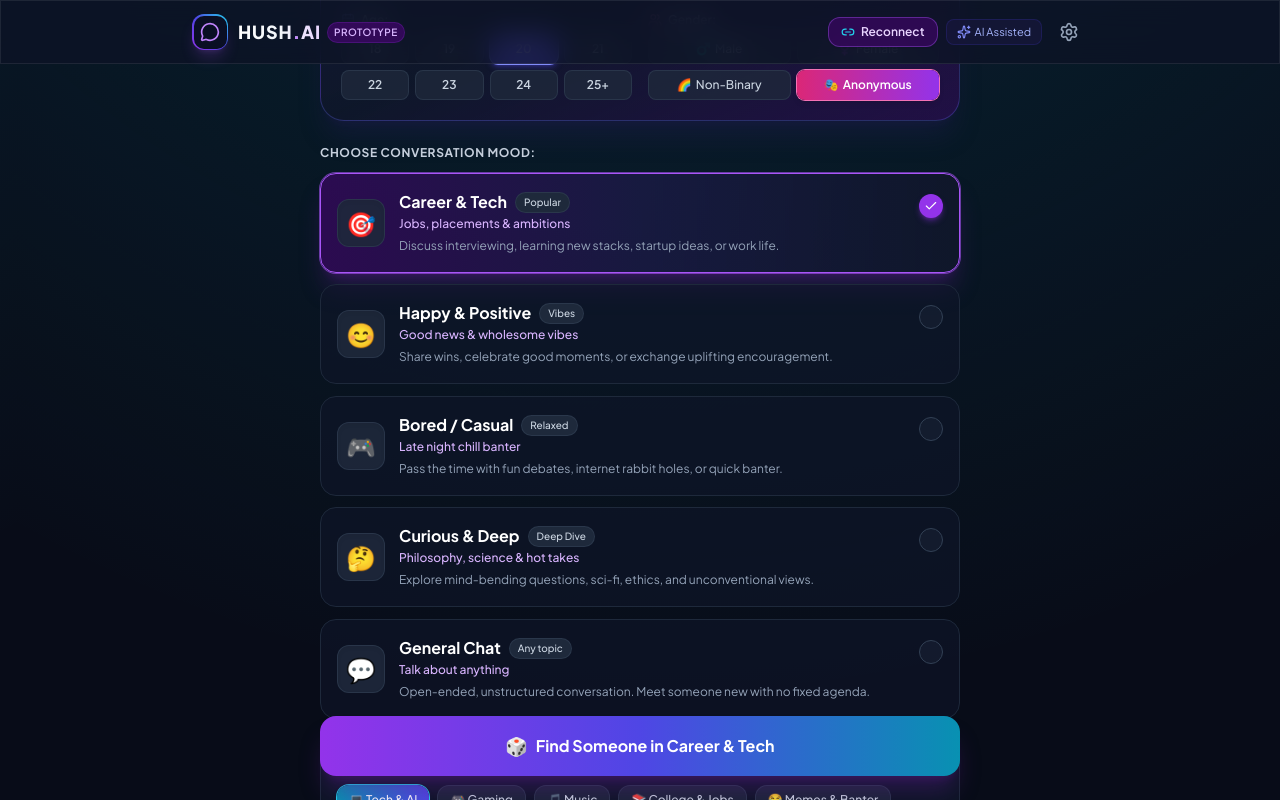
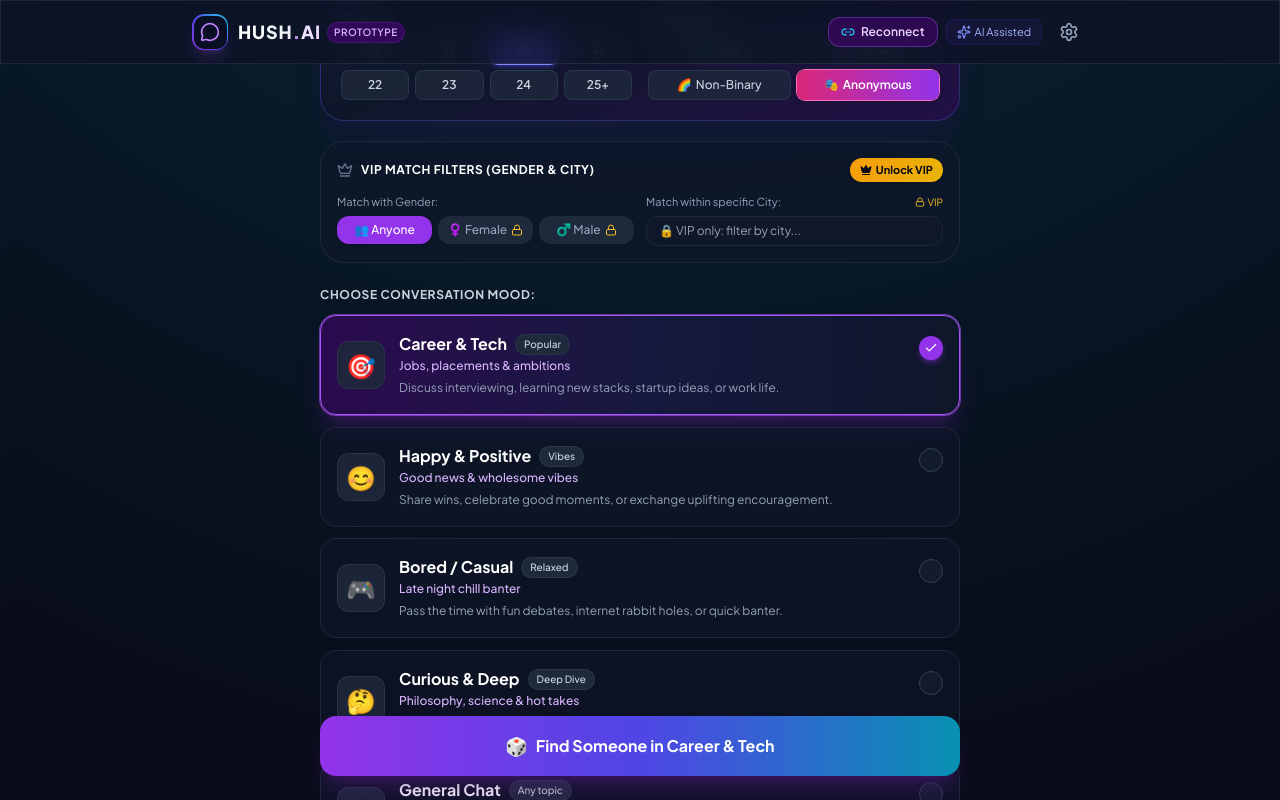
Before and after one commit to kushal3698/HUSH-AI, a React (Vite) app: page / in a window 1280 px wide. Both pictures are taken after a click on the button "Start Chatting". Shown: the part 410-1210 px from the top of the page. Built offline with nearby package versions, Linux system fonts and the light colour scheme; no server answers.

Commit message:
feat: HUSH VIP membership with Gender & City matching filters, instant priority queue, 1-click upgrade, and rewind skipped stranger (src/components/MoodSelectionScreen.tsx)

```diff
--- a/src/components/MoodSelectionScreen.tsx
+++ b/src/components/MoodSelectionScreen.tsx
@@ -1,5 +1,5 @@
 import React, { useState } from 'react';
-import { ArrowLeft, Check, Sparkles, MapPin, Calendar, Users, Link2 } from 'lucide-react';
+import { ArrowLeft, Check, Sparkles, MapPin, Calendar, Users, Link2, Crown, Lock } from 'lucide-react';
 import { MoodCategory, MoodId } from '../types';
 import { chatService } from '../services/chatService';
 
@@ -11,6 +11,7 @@ interface MoodSelectionScreenProps {
   ) => void;
   onBack: () => void;
   onOpenReconnect?: () => void;
+  onOpenVip?: () => void;
 }
 
 const MOODS: MoodCategory[] = [
@@ -90,14 +91,21 @@ export const MoodSelectionScreen: React.FC<MoodSelectionScreenProps> = ({
   onSelectMoodAndFind,
   onBack,
   onOpenReconnect,
+  onOpenVip
 }) => {
   const existingSession = chatService.getUserSession();
+  const isVip = chatService.isVip();
+  const initialVipFilters = chatService.getVipFilters();
 
   const [selectedMood, setSelectedMood] = useState<MoodId>('career');
   const [selectedInterests, setSelectedInterests] = useState<string[]>(['tech']);
   const [city, setCity] = useState<string>(existingSession.city || '');
   const [age, setAge] = useState<string>(existingSession.age ? String(existingSession.age) : '20');
   const [gender, setGender] = useState<string>(existingSession.gender || 'Anonymous');
+
+  // VIP Filter states
+  const [targetGender, setTargetGender] = useState<'female' | 'male' | 'any'>(initialVipFilters.targetGender || 'any');
+  const [targetCity, setTargetCity] = useState<string>(initialVipFilters.targetCity || '');
 
   const toggleInterest = (id: string) => {
     if (selectedInterests.includes(id)) {
@@ -109,9 +117,30 @@ export const MoodSelectionScreen: React.FC<MoodSelectionScreenProps> = ({
     }
   };
 
+  const handleGenderFilterChange = (filter: 'female' | 'male' | 'any') => {
+    if (!isVip && filter !== 'any') {
+      onOpenVip?.();
+      return;
+    }
+    setTargetGender(filter);
+    chatService.setVipFilters({ targetGender: filter, targetCity });
+  };
+
+  const handleTargetCityChange = (val: string) => {
+    if (!isVip && val.trim().length > 0) {
+      onOpenVip?.();
+      return;
+    }
+    setTargetCity(val);
+    chatService.setVipFilters({ targetGender, targetCity: val });
+  };
+
   const handleStartMatching = () => {
-    // Persist persona
+    // Persist persona and VIP filters
     chatService.updatePersona({ city, age, gender });
+    if (isVip) {
+      chatService.setVipFilters({ targetGender, targetCity });
+    }
     onSelectMoodAndFind(selectedMood, selectedInterests, { city, age, gender });
   };
 
@@ -153,7 +182,7 @@ export const MoodSelectionScreen: React.FC<MoodSelectionScreenProps> = ({
       </div>
 
       {/* 3D PERSONA CARD (City, Age, Gender) */}
-      <div className="mb-6 p-5 rounded-3xl bg-gradient-to-br from-indigo-950/60 via-slate-900/90 to-purple-950/50 border border-indigo-500/30 shadow-xl shadow-indigo-950/40 space-y-4 card-3d">
+      <div className="mb-5 p-5 rounded-3xl bg-gradient-to-br from-indigo-950/60 via-slate-900/90 to-purple-950/50 border border-indigo-500/30 shadow-xl shadow-indigo-950/40 space-y-4 card-3d">
         <div className="flex items-center justify-between">
           <div className="flex items-center space-x-2 text-sm font-bold text-white">
             <span className="text-lg">🌐</span>
@@ -244,6 +273,105 @@ export const MoodSelectionScreen: React.FC<MoodSelectionScreenProps> = ({
                 </button>
               ))}
             </div>
+          </div>
+        </div>
+      </div>
+
+      {/* 👑 VIP MATCH FILTERS SECTION */}
+      <div className={`mb-6 p-4 rounded-3xl border transition-all ${
+        isVip
+          ? 'bg-gradient-to-r from-amber-950/40 via-purple-950/40 to-slate-900 border-amber-500/50 shadow-lg shadow-amber-950/30'
+          : 'bg-slate-900/60 border-slate-800'
+      }`}>
+        <div className="flex items-center justify-between mb-3">
+          <div className="flex items-center space-x-2">
+            <Crown className={`w-4 h-4 ${isVip ? 'text-amber-400' : 'text-slate-500'}`} />
+            <span className="text-xs font-bold text-white uppercase tracking-wider">
+              VIP Match Filters (Gender & City)
+            </span>
+          </div>
+          {isVip ? (
+            <span className="text-[10px] font-bold uppercase tracking-wider px-2 py-0.5 rounded-full bg-amber-500/20 text-amber-300 border border-amber-500/40">
+              👑 VIP Active
+            </span>
+          ) : (
+            <button
+              onClick={onOpenVip}
+              className="text-[11px] font-bold px-2.5 py-1 rounded-xl bg-gradient-to-r from-amber-500 to-yellow-500 text-slate-950 shadow-md hover:scale-105 transition-all flex items-center space-x-1"
+            >
+              <Crown className="w-3 h-3 text-slate-950 fill-current" />
+              <span>Unlock VIP</span>
+            </button>
+          )}
+        </div>
+
+        <div className="grid grid-cols-1 sm:grid-cols-2 gap-3 text-xs">
+          {/* Target Gender Filter */}
+          <div className="space-y-1.5">
+            <span className="text-slate-400 text-[11px] block">Match with Gender:</span>
+            <div className="grid grid-cols-3 gap-1.5">
+              <button
+                type="button"
+                onClick={() => handleGenderFilterChange('any')}
+                className={`py-1.5 px-2 rounded-xl font-medium transition-all ${
+                  targetGender === 'any'
+                    ? 'bg-purple-600 text-white font-bold shadow'
+                    : 'bg-slate-800 text-slate-400 hover:text-white'
+                }`}
+              >
+                👥 Anyone
+              </button>
+
+              <button
+                type="button"
+                onClick={() => handleGenderFilterChange('female')}
+                className={`py-1.5 px-2 rounded-xl font-medium flex items-center justify-center space-x-1 transition-all ${
+                  targetGender === 'female'
+                    ? 'bg-gradient-to-r from-pink-600 to-rose-600 text-white font-bold shadow'
+                    : 'bg-slate-800 text-slate-400 hover:text-pink-300'
+                }`}
+              >
+                <span>♀️ Female</span>
+                {!isVip && <Lock className="w-3 h-3 text-amber-400 inline" />}
+              </button>
+
+              <button
+                type="button"
+                onClick={() => handleGenderFilterChange('male')}
+                className={`py-1.5 px-2 rounded-xl font-medium flex items-center justify-center space-x-1 transition-all ${
+                  targetGender === 'male'
+                    ? 'bg-gradient-to-r from-blue-600 to-indigo-600 text-white font-bold shadow'
+                    : 'bg-slate-800 text-slate-400 hover:text-blue-300'
+                }`}
+              >
+                <span>♂️ Male</span>
+                {!isVip && <Lock className="w-3 h-3 text-amber-400 inline" />}
+              </button>
+            </div>
+          </div>
+
+          {/* Target City Filter */}
+          <div className="space-y-1.5">
+            <div className="flex items-center justify-between">
+              <span className="text-slate-400 text-[11px]">Match within specific City:</span>
+              {!isVip && (
+                <span className="text-[10px] text-amber-400 flex items-center space-x-0.5">
+                  <Lock className="w-2.5 h-2.5 inline" />
+                  <span>VIP</span>
+                </span>
+              )}
+            </div>
+            <input
+              type="text"
+              value={targetCity}
+              onChange={(e) => handleTargetCityChange(e.target.value)}
+              onClick={() => { if (!isVip) onOpenVip?.(); }}
+              placeholder={isVip ? "Filter by city (e.g. Mumbai, Delhi)..." : "🔒 VIP only: filter by city..."}
+              className={`w-full px-3 py-1.5 rounded-xl text-xs bg-slate-900 border ${
+                isVip ? 'border-slate-700 text-white focus:border-amber-400' : 'border-slate-800 text-slate-500 cursor-pointer'
+              }`}
+              readOnly={!isVip}
+            />
           </div>
         </div>
       </div>
```
